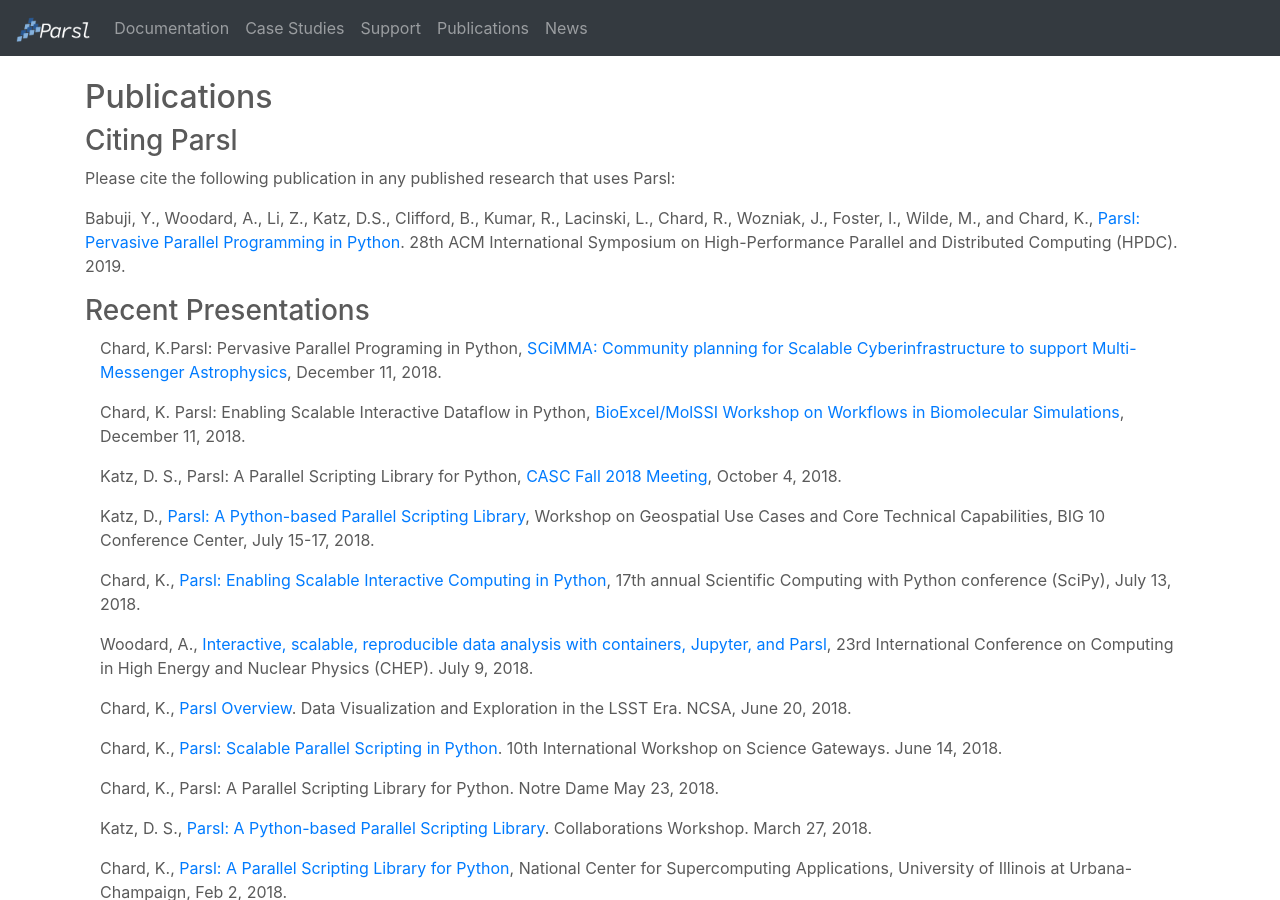
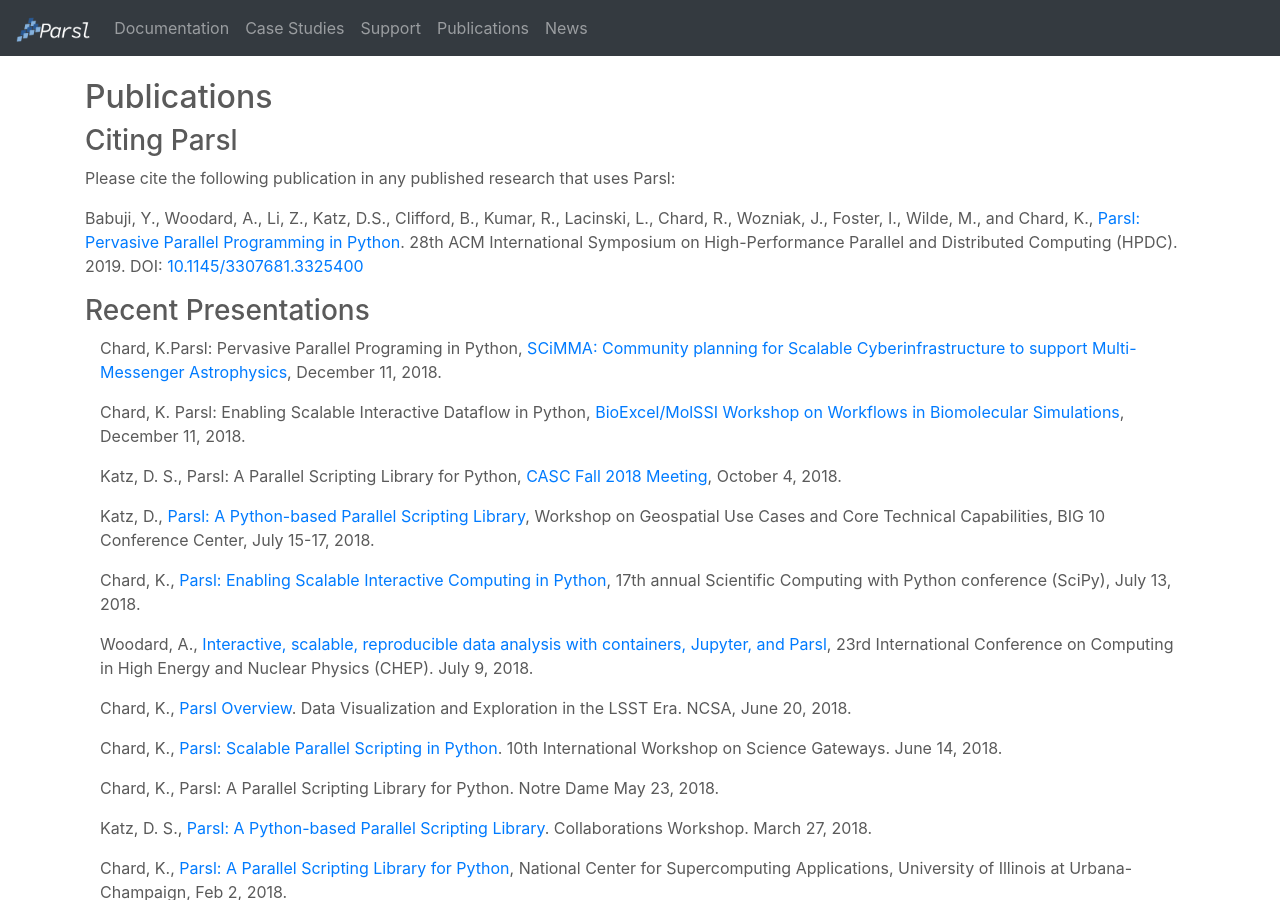
Before and after one commit to Parsl/parsl.github.io, a Jekyll site: the page built from publications.html, in a window 1280 px wide and 900 px high. Built offline with Jekyll 4.4.1, drawn with Linux system fonts in a browser that asks for light colours.

Commit message:
Update publications.html

```diff
--- a/publications.html
+++ b/publications.html
@@ -133,8 +133,9 @@
       <p>Please cite the following publication in any published research that uses Parsl:</p>
       <p>Babuji, Y., Woodard, A., Li, Z., Katz, D.S., Clifford, B., Kumar, R., Lacinski, L.,  Chard, R., Wozniak, J., Foster, I., Wilde, M., and Chard, K.,
 	      <a href="https://arxiv.org/abs/1905.02158">Parsl: Pervasive Parallel Programming in Python</a>. 28th ACM International Symposium on High-Performance Parallel and Distributed Computing (HPDC). 2019.
+	      DOI: <a href="https://doi.org/10.1145/3307681.3325400">10.1145/3307681.3325400</a>
     </div>
-   </div>
+  </div>
 
 <div class="row">
     <div class="col-lg-12">
```
